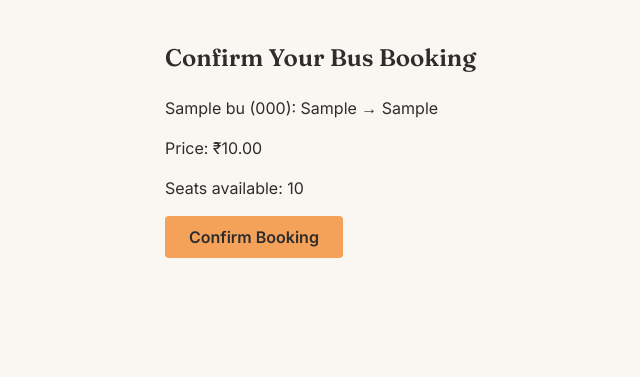
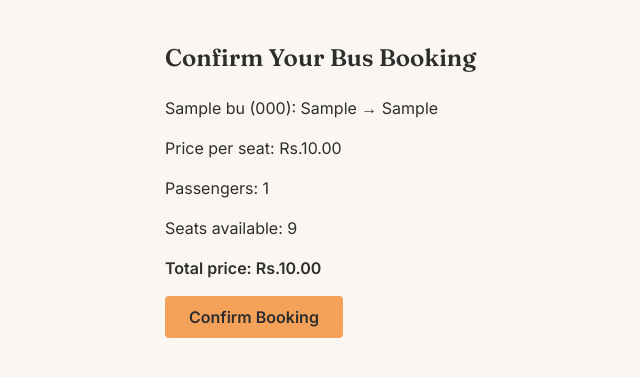
Before and after one commit to I-m-A-r-y-a-n/Travel_Booking_System, a Django app: page /bookings/book/bus/1/ in a window 1280 px wide. Shown: the part 79-456 px from the top of the page, without its empty margins (139-779 px from the left). Run offline with Django 5.2, Linux system fonts and the light colour scheme; a user stored in the database is signed in; tables that the repository leaves empty hold one stand-in row (values such as "Sample post").

Commit message:
Fix payment ownership (IDOR), overbooking race condition, and add passenger count + homepage

```diff
--- a/accounts/views.py
+++ b/accounts/views.py
@@ -54,3 +54,6 @@ def dashboard_placeholder(request):
         'bus_bookings': bus_bookings,
     }
     return render(request, 'accounts/dashboard_placeholder.html', context)
+
+def home_view(request):
+    return render(request, 'home.html')
--- a/bookings/models.py
+++ b/bookings/models.py
@@ -28,6 +28,7 @@ class Booking(models.Model):
     check_in_date = models.DateField(null=True, blank=True)
     check_out_date = models.DateField(null=True, blank=True)
 
+    passengers = models.PositiveIntegerField(default=1)
     booking_date = models.DateTimeField(auto_now_add=True)
     status = models.CharField(max_length=10, choices=STATUS_CHOICES, default='pending')
     total_price = models.DecimalField(max_digits=10, decimal_places=2)
--- a/bookings/templates/bookings/confirm_booking.html
+++ b/bookings/templates/bookings/confirm_booking.html
@@ -5,14 +5,18 @@
 {% block content %}
 <h2>Confirm Your {{ item_type }} Booking</h2>
 <p>{{ item }}</p>
-<p>Price: ₹{{ item.price }}</p>
+<p>Price per seat: Rs.{{ item.price }}</p>
 
 {% if sold_out %}
-    <p class="error-text">Sorry, this is fully booked.</p>
+    <p class="error-text">Only {{ seats_available }} seat(s) left — not enough for {{ passengers }} passenger(s).</p>
+    <a href="javascript:history.back()">Go back</a>
 {% else %}
+    <p>Passengers: {{ passengers }}</p>
     <p>Seats available: {{ seats_available }}</p>
+    <p><strong>Total price: Rs.{{ total_price }}</strong></p>
     <form method="post">
         {% csrf_token %}
+        <input type="hidden" name="passengers" value="{{ passengers }}">
         <button type="submit">Confirm Booking</button>
     </form>
 {% endif %}
--- a/bookings/views.py
+++ b/bookings/views.py
@@ -1,5 +1,6 @@
 from django.shortcuts import render, redirect, get_object_or_404
 from django.contrib.auth.decorators import login_required
+from django.db.models import Sum
 from flights.models import Flight
 from buses.models import Bus
 from .models import Booking
@@ -8,52 +9,74 @@ from .models import Booking
 @login_required
 def book_flight_view(request, flight_id):
     flight = get_object_or_404(Flight, id=flight_id)
-    seats_booked = Booking.objects.filter(flight=flight, status='confirmed').count()
-    seats_available = flight.total_seats - seats_booked
+
+    booked_seats = Booking.objects.filter(
+        flight=flight, status__in=['pending', 'confirmed']
+    ).aggregate(total=Sum('passengers'))['total'] or 0
+    seats_available = flight.total_seats - booked_seats
 
     if request.method == 'POST':
-        if seats_available > 0:
+        passengers = max(1, int(request.POST.get('passengers', 1)))
+
+        if passengers <= seats_available:
             booking = Booking.objects.create(
                 user=request.user,
                 booking_type='flight',
                 flight=flight,
-                total_price=flight.price,
+                passengers=passengers,
+                total_price=flight.price * passengers,
                 status='pending'
             )
             return redirect('payments:process_payment', booking_id=booking.id)
         else:
             return render(request, 'bookings/confirm_booking.html', {
-                'item': flight, 'item_type': 'Flight', 'sold_out': True
+                'item': flight, 'item_type': 'Flight', 'sold_out': True,
+                'seats_available': seats_available, 'passengers': passengers,
             })
 
+    passengers = max(1, int(request.GET.get('passengers', 1)))
     return render(request, 'bookings/confirm_booking.html', {
-        'item': flight, 'item_type': 'Flight', 'seats_available': seats_available
+        'item': flight, 'item_type': 'Flight',
+        'seats_available': seats_available,
+        'passengers': passengers,
+        'total_price': flight.price * passengers,
     })
 
 
 @login_required
 def book_bus_view(request, bus_id):
     bus = get_object_or_404(Bus, id=bus_id)
-    seats_booked = Booking.objects.filter(bus=bus, status='confirmed').count()
-    seats_available = bus.total_seats - seats_booked
+
+    booked_seats = Booking.objects.filter(
+        bus=bus, status__in=['pending', 'confirmed']
+    ).aggregate(total=Sum('passengers'))['total'] or 0
+    seats_available = bus.total_seats - booked_seats
 
     if request.method == 'POST':
-        if seats_available > 0:
+        passengers = max(1, int(request.POST.get('passengers', 1)))
+
+        if passengers <= seats_available:
             booking = Booking.objects.create(
                 user=request.user,
                 booking_type='bus',
                 bus=bus,
-                total_price=bus.price,
+                passengers=passengers,
+                total_price=bus.price * passengers,
                 status='pending'
             )
             return redirect('payments:process_payment', booking_id=booking.id)
         else:
             return render(request, 'bookings/confirm_booking.html', {
-                'item': bus, 'item_type': 'Bus', 'sold_out': True
+                'item': bus, 'item_type': 'Bus', 'sold_out': True,
+                'seats_available': seats_available, 'passengers': passengers,
             })
 
+    passengers = max(1, int(request.GET.get('passengers', 1)))
     return render(request, 'bookings/confirm_booking.html', {
-        'item': bus, 'item_type': 'Bus', 'seats_available': seats_available
+        'item': bus, 'item_type': 'Bus',
+        'seats_available': seats_available,
+        'passengers': passengers,
+        'total_price': bus.price * passengers,
     })
 
 
@@ -61,6 +84,7 @@ def book_bus_view(request, bus_id):
 def my_bookings_view(request):
     bookings = Booking.objects.filter(user=request.user).order_by('-booking_date')
     return render(request, 'bookings/my_bookings.html', {'bookings': bookings})
+
 
 @login_required
 def cancel_booking_view(request, booking_id):
--- a/buses/templates/buses/search.html
+++ b/buses/templates/buses/search.html
@@ -19,7 +19,7 @@
                 {{ bus.starting_location }} → {{ bus.destination }} —
                 {{ bus.departure_time }} — ₹{{ bus.price }}
             </span>
-            <a href="{% url 'book_bus' bus.id %}">Book</a>
+            <a href="{% url 'book_bus' bus.id %}?passengers={{ request.GET.passengers|default:1 }}">Book</a>
         </li>
     {% endfor %}
     </ul>
--- a/flights/templates/flights/search.html
+++ b/flights/templates/flights/search.html
@@ -19,7 +19,7 @@
                 {{ flight.departure_city }} → {{ flight.destination_city }} —
                 {{ flight.departure_time }} — ₹{{ flight.price }}
             </span>
-            <a href="{% url 'book_flight' flight.id %}">Book</a>
+            <a href="{% url 'book_flight' flight.id %}?passengers={{ request.GET.passengers|default:1 }}">Book</a>
         </li>
     {% endfor %}
     </ul>
--- a/travelbooking/urls.py
+++ b/travelbooking/urls.py
@@ -1,11 +1,13 @@
 from django.contrib import admin
 from django.urls import path, include
+from accounts.views import home_view
 
 admin.site.site_header = "Travel Booking System Administration"
 admin.site.site_title = "Travel Booking Admin"
 admin.site.index_title = "Welcome to Travel Booking System Admin Panel"
 
 urlpatterns = [
+    path('', home_view, name='home'),
     path('admin/', admin.site.urls),
     path('accounts/', include('accounts.urls')),
     path('hotels/', include('hotels.urls')),
```
Also changed, not shown: payments/views.py (+9 -4 lines), templates/home.html (added, +13 -0 lines), bookings/migrations/0004_booking_passengers.py (added).
